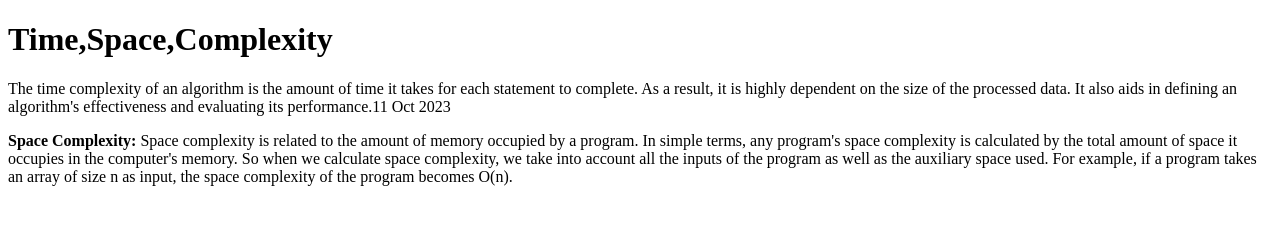
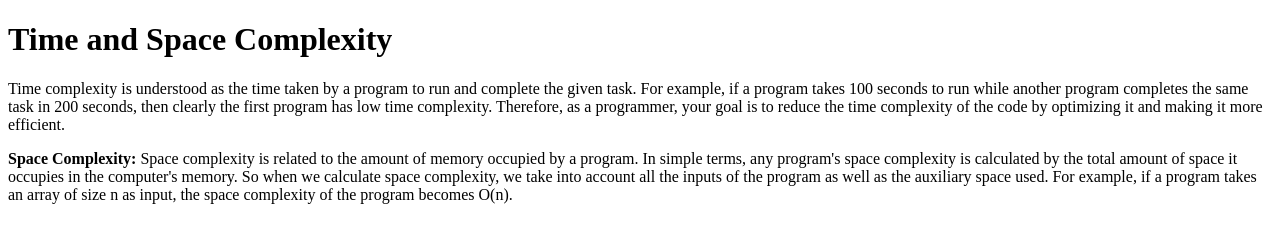
Before and after one commit to acciojob/time-and-space-complexity-jai67788, a website: page main.html in a window 1280 px wide. Drawn offline with Linux system fonts and the light colour scheme.

Commit message:
created a submission

```diff
--- a/main.html
+++ b/main.html
@@ -7,10 +7,10 @@
 </head>
 
 <body>
-	<!-- the entire body must be written by student -->
-	<h1>Time,Space,Complexity</h1>
-	<p>The time complexity of an algorithm is the amount of time it takes for each statement to complete. As a result, it is highly dependent on the size of the processed data. It also aids in defining an algorithm's effectiveness and evaluating its performance.11 Oct 2023
-</p>
+	<!-- the entire body must be written
+	by student -->
+	<h1>Time and Space Complexity</h1>
+	<p>Time complexity is understood as the time taken by a program to run and complete the given task. For example, if a program takes 100 seconds to run while another program completes the same task in 200 seconds, then clearly the first program has low time complexity. Therefore, as a programmer, your goal is to reduce the time complexity of the code by optimizing it and making it more efficient.</p>
 	<p><b>Space Complexity:</b> Space complexity is related to the amount of memory occupied by a program. In simple terms, any program's space complexity is calculated by the total amount of space it occupies in the computer's memory. So when we calculate space complexity, we take into account all the inputs of the program as well as the auxiliary space used. For example, if a program takes an array of size n as input, the space complexity of the program becomes O(n).</p>
     <script type="text/javascript" src="./script.js">
 </script>
```
